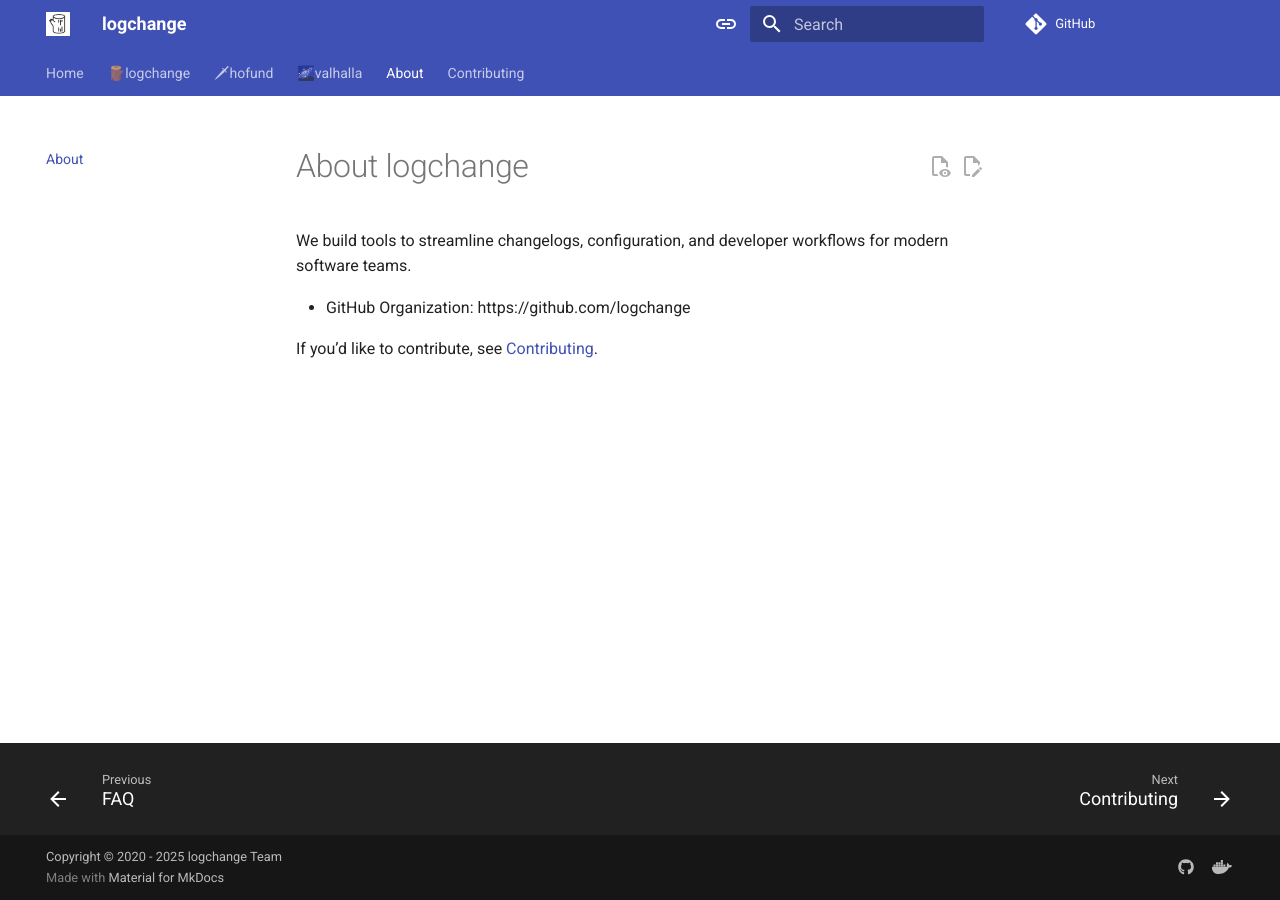
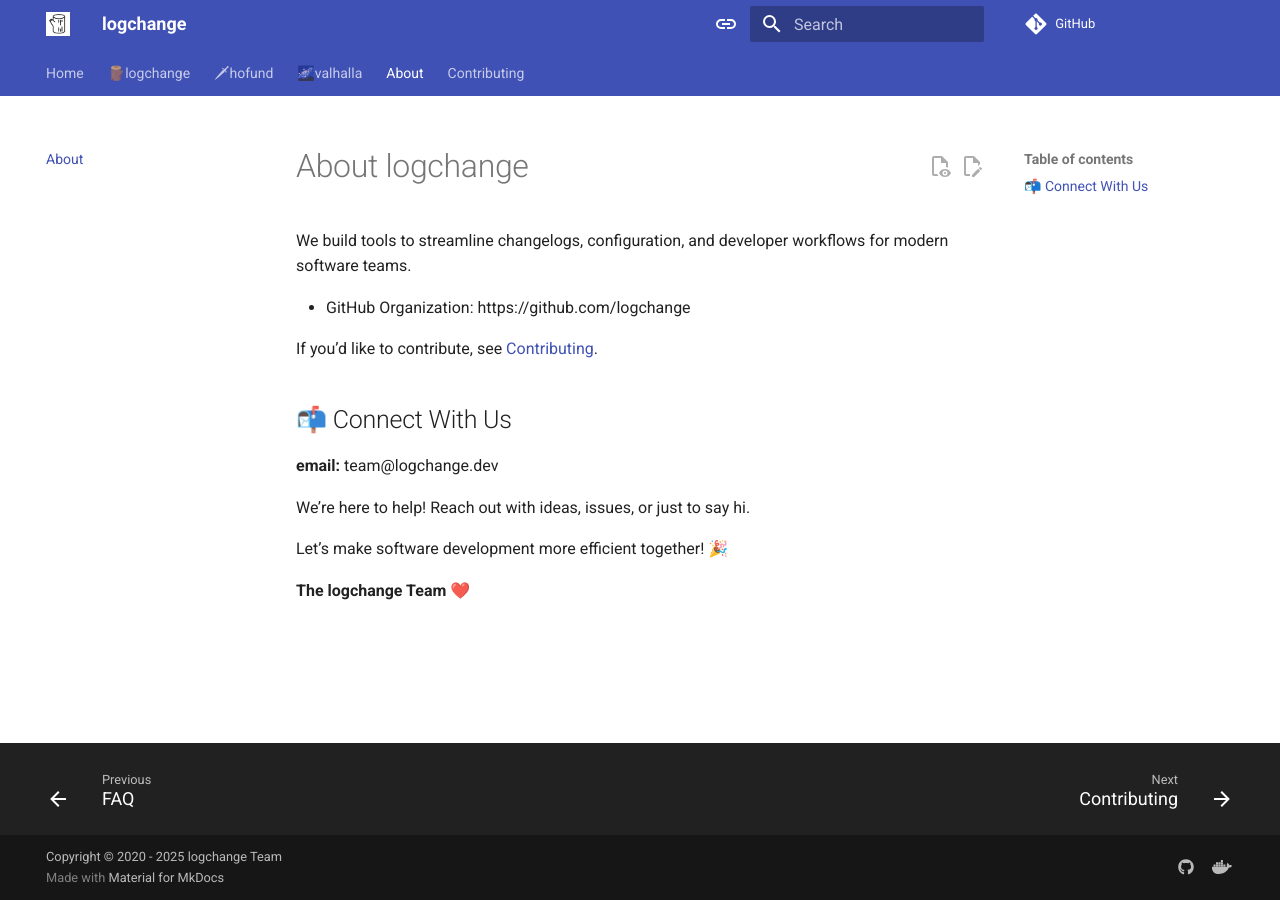
Before and after one commit to logchange/logchange.github.io, an MkDocs documentation site: the page built from docs/about.md, in a window 1280 px wide. Built offline with MkDocs 1.6.1 and Material for MkDocs 9.7.7, drawn with Linux system fonts in a browser that asks for light colours; comment, search, counter and statistics services are not loaded.

Commit message:
Enhance about.md with contact details and message
Added contact information and a message to encourage engagement.

```diff
--- a/docs/about.md
+++ b/docs/about.md
@@ -5,3 +5,13 @@ We build tools to streamline changelogs, configuration, and developer workflows
 - GitHub Organization: https://github.com/logchange
 
 If you’d like to contribute, see [Contributing](contributing.md).
+
+## 📬 Connect With Us
+
+**email:** team@logchange.dev
+
+We’re here to help! Reach out with ideas, issues, or just to say hi.
+
+Let’s make software development more efficient together! 🎉
+
+**The logchange Team** ❤️
```
